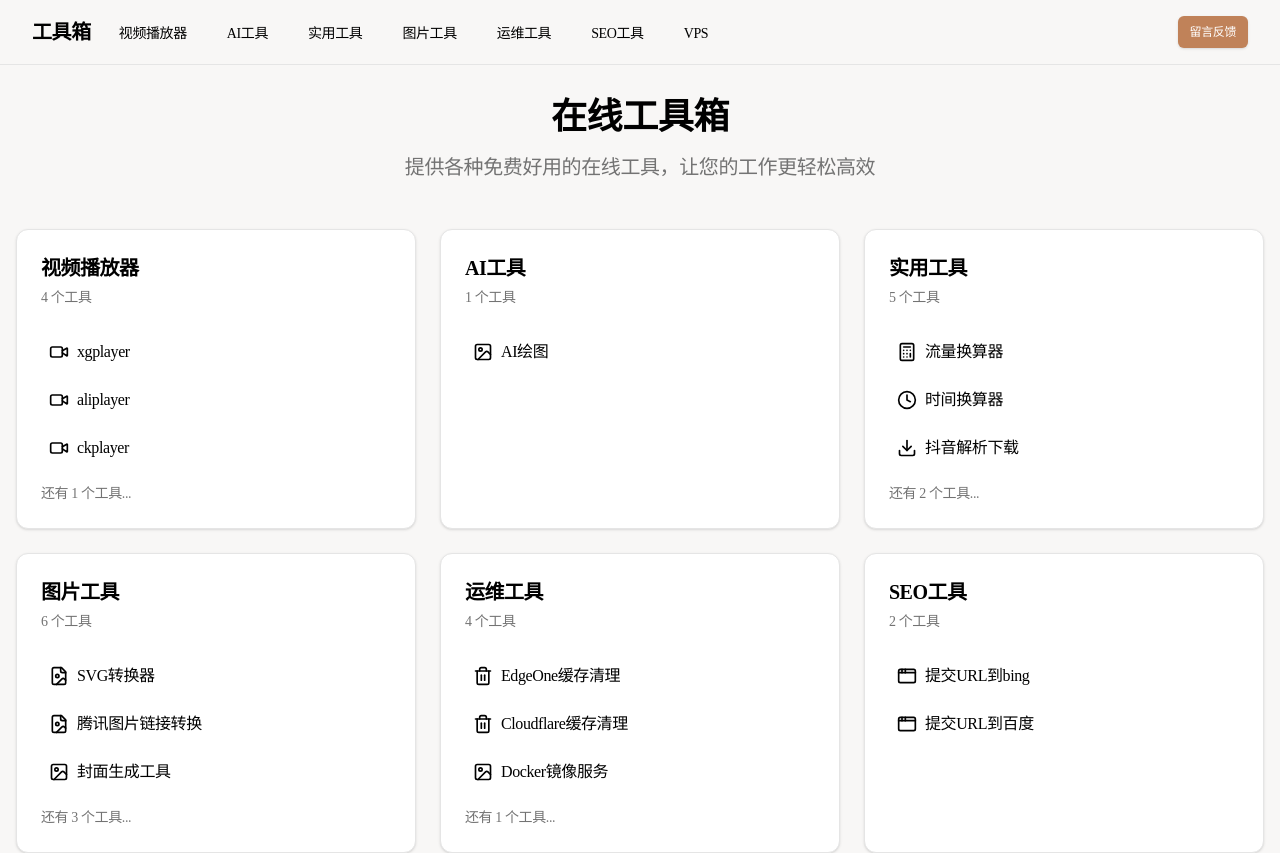
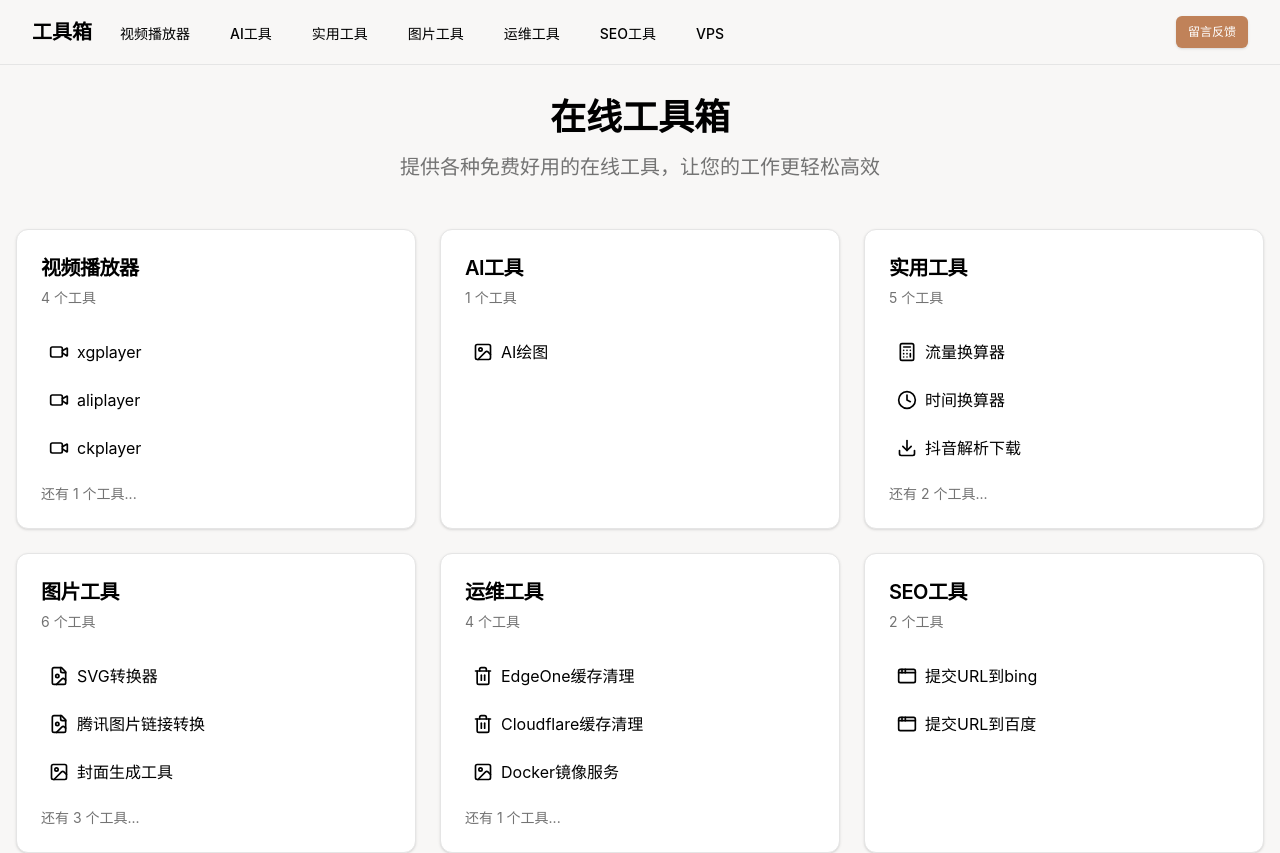
Before and after one commit to woodchen-ink/onepage, a Next.js app: page / in a window 1280 px wide. Shown: the top 853 px of the page. Built offline with nearby package versions, Linux system fonts and the light colour scheme.

Commit message:
refactor(tailwind): 迁移至Tailwind CSS v4并优化样式配置
移除旧的tailwind.config.ts文件，改用新的@tailwindcss/postcss插件
更新globals.css使用新的CSS变量和主题配置
简化postcss配置并升级相关依赖
调整导航栏下拉菜单的边框样式

```diff
--- a/app/globals.css
+++ b/app/globals.css
@@ -1,149 +1,176 @@
-@tailwind base;
-@tailwind components;
-@tailwind utilities;
+@import "tailwindcss";
+@plugin "tailwindcss-animate";
 
-html, body {
-  height: 100%;
-  height: 100%;
-  margin: 0;
-  padding: 0;
-}
+@custom-variant dark (&:is(.dark *));
+
 @theme {
   --font-sans: -apple-system, BlinkMacSystemFont, 'Noto Sans SC', system-ui, 'Segoe UI', 'PingFang SC', 'Hiragino Sans GB', 'Microsoft YaHei', 'Helvetica Neue', Helvetica, Arial, sans-serif;
   --font-mono: 'SF Mono', Monaco, 'Inconsolata', 'Roboto Mono', 'Source Code Pro', Menlo, Consolas, 'DejaVu Sans Mono', monospace;
 }
 
-@layer base {
-  :root {
-    --background: 30 12.5000% 96.8627%;
-    --foreground: 0 0% 0%;
-    --card: 0 0% 100%;
-    --card-foreground: 0 0% 0%;
-    --popover: 0 0% 100%;
-    --popover-foreground: 0 0% 0%;
-    --primary: 23.8835 44.9782% 55.0980%;
-    --primary-foreground: 0 0% 100%;
-    --secondary: 0 0% 96.0784%;
-    --secondary-foreground: 0 0% 0%;
-    --muted: 0 0% 89.8039%;
-    --muted-foreground: 0 0% 45.0980%;
-    --accent: 23.8835 44.9782% 55.0980%;
-    --accent-foreground: 0 0% 0%;
-    --destructive: 11.7857 44.0945% 50.1961%;
-    --destructive-foreground: 0 0% 100%;
-    --border: 0 0% 89.8039%;
-    --input: 0 0% 89.8039%;
-    --ring: 23.8835 44.9782% 55.0980%;
-    --chart-1: 23.8835 44.9782% 55.0980%;
-    --chart-2: 11.7857 44.0945% 50.1961%;
-    --chart-3: 120 25.0000% 42.3529%;
-    --chart-4: 346.0563 93.4211% 70.1961%;
-    --chart-5: 60 76.5432% 68.2353%;
-    --sidebar: 0 0% 96.0784%;
-    --sidebar-foreground: 0 0% 0%;
-    --sidebar-primary: 23.8835 44.9782% 55.0980%;
-    --sidebar-primary-foreground: 0 0% 100%;
-    --sidebar-accent: 23.8835 44.9782% 55.0980%;
-    --sidebar-accent-foreground: 0 0% 0%;
-    --sidebar-border: 0 0% 89.8039%;
-    --sidebar-ring: 23.8835 44.9782% 55.0980%;
-    --font-sans: #000000;
-    --font-serif: #000000;
-    --font-mono: #000000;
-    --radius: 0.5rem;
-    --shadow-2xs: 0 0 0 0 hsl(0 0% 0% / 0.00);
-    --shadow-xs: 0 0 0 0 hsl(0 0% 0% / 0.00);
-    --shadow-sm: 0 0 0 0 hsl(0 0% 0% / 0.00), 0 1px 2px -1px hsl(0 0% 0% / 0.00);
-    --shadow: 0 0 0 0 hsl(0 0% 0% / 0.00), 0 1px 2px -1px hsl(0 0% 0% / 0.00);
-    --shadow-md: 0 0 0 0 hsl(0 0% 0% / 0.00), 0 2px 4px -1px hsl(0 0% 0% / 0.00);
-    --shadow-lg: 0 0 0 0 hsl(0 0% 0% / 0.00), 0 4px 6px -1px hsl(0 0% 0% / 0.00);
-    --shadow-xl: 0 0 0 0 hsl(0 0% 0% / 0.00), 0 8px 10px -1px hsl(0 0% 0% / 0.00);
-    --shadow-2xl: 0 0 0 0 hsl(0 0% 0% / 0.00);
-    --tracking-normal: -0.025em;
-  }
+@theme inline {
+  --color-background: var(--background);
+  --color-foreground: var(--foreground);
+  --color-sidebar-ring: var(--sidebar-ring);
+  --color-sidebar-border: var(--sidebar-border);
+  --color-sidebar-accent-foreground: var(--sidebar-accent-foreground);
+  --color-sidebar-accent: var(--sidebar-accent);
+  --color-sidebar-primary-foreground: var(--sidebar-primary-foreground);
+  --color-sidebar-primary: var(--sidebar-primary);
+  --color-sidebar-foreground: var(--sidebar-foreground);
+  --color-sidebar: var(--sidebar);
+  --color-chart-5: var(--chart-5);
+  --color-chart-4: var(--chart-4);
+  --color-chart-3: var(--chart-3);
+  --color-chart-2: var(--chart-2);
+  --color-chart-1: var(--chart-1);
+  --color-ring: var(--ring);
+  --color-input: var(--input);
+  --color-border: var(--border);
+  --color-destructive: var(--destructive);
+  --color-destructive-foreground: var(--destructive-foreground);
+  --color-accent-foreground: var(--accent-foreground);
+  --color-accent: var(--accent);
+  --color-muted-foreground: var(--muted-foreground);
+  --color-muted: var(--muted);
+  --color-secondary-foreground: var(--secondary-foreground);
+  --color-secondary: var(--secondary);
+  --color-primary-foreground: var(--primary-foreground);
+  --color-primary: var(--primary);
+  --color-popover-foreground: var(--popover-foreground);
+  --color-popover: var(--popover);
+  --color-card-foreground: var(--card-foreground);
+  --color-card: var(--card);
+  --radius-sm: calc(var(--radius) - 4px);
+  --radius-md: calc(var(--radius) - 2px);
+  --radius-lg: var(--radius);
+  --radius-xl: calc(var(--radius) + 4px);
 
-  .dark {
-    --background: 0 0% 10.1961%;
-    --foreground: 30 12.5000% 96.8627%;
-    --card: 0 0% 14.9020%;
-    --card-foreground: 30 12.5000% 96.8627%;
-    --popover: 0 0% 14.9020%;
-    --popover-foreground: 30 12.5000% 96.8627%;
-    --primary: 23.8835 44.9782% 55.0980%;
-    --primary-foreground: 0 0% 0%;
-    --secondary: 0 0% 25.0980%;
-    --secondary-foreground: 30 12.5000% 96.8627%;
-    --muted: 0 0% 25.0980%;
-    --muted-foreground: 0 0% 63.9216%;
-    --accent: 23.8835 44.9782% 55.0980%;
-    --accent-foreground: 0 0% 0%;
-    --destructive: 11.7857 44.0945% 50.1961%;
-    --destructive-foreground: 0 0% 0%;
-    --border: 0 0% 25.0980%;
-    --input: 0 0% 14.9020%;
-    --ring: 23.8835 44.9782% 55.0980%;
-    --chart-1: 23.8835 44.9782% 55.0980%;
-    --chart-2: 11.7857 44.0945% 50.1961%;
-    --chart-3: 120 25.0000% 42.3529%;
-    --chart-4: 346.0563 93.4211% 70.1961%;
-    --chart-5: 60 76.5432% 68.2353%;
-    --sidebar: 0 0% 12.1569%;
-    --sidebar-foreground: 30 12.5000% 96.8627%;
-    --sidebar-primary: 23.8835 44.9782% 55.0980%;
-    --sidebar-primary-foreground: 0 0% 0%;
-    --sidebar-accent: 23.8835 44.9782% 55.0980%;
-    --sidebar-accent-foreground: 0 0% 0%;
-    --sidebar-border: 0 0% 20%;
-    --sidebar-ring: 23.8835 44.9782% 55.0980%;
-    --font-sans: #F8F7F6;
-    --font-serif: #F8F7F6;
-    --font-mono: #F8F7F6;
-    --radius: 0.5rem;
-    --shadow-2xs: 0 0 0 0 hsl(0 0% 0% / 0.00);
-    --shadow-xs: 0 0 0 0 hsl(0 0% 0% / 0.00);
-    --shadow-sm: 0 0 0 0 hsl(0 0% 0% / 0.00), 0 1px 2px -1px hsl(0 0% 0% / 0.00);
-    --shadow: 0 0 0 0 hsl(0 0% 0% / 0.00), 0 1px 2px -1px hsl(0 0% 0% / 0.00);
-    --shadow-md: 0 0 0 0 hsl(0 0% 0% / 0.00), 0 2px 4px -1px hsl(0 0% 0% / 0.00);
-    --shadow-lg: 0 0 0 0 hsl(0 0% 0% / 0.00), 0 4px 6px -1px hsl(0 0% 0% / 0.00);
-    --shadow-xl: 0 0 0 0 hsl(0 0% 0% / 0.00), 0 8px 10px -1px hsl(0 0% 0% / 0.00);
-    --shadow-2xl: 0 0 0 0 hsl(0 0% 0% / 0.00);
-  }
+  /* 自定义颜色变量映射 */
+  --color-text-primary: var(--color-text-primary);
+  --color-bg-primary: var(--color-bg-primary);
+  --color-emphasis: var(--color-emphasis);
+  --color-emphasis-secondary: var(--color-emphasis-secondary);
+  --color-highlight: var(--color-highlight);
+  --color-danger: var(--color-danger);
+  --color-success: var(--color-success);
+  --color-love: var(--color-love);
+  --color-selected: var(--color-selected);
+  --color-hover: var(--color-hover);
+}
 
-  body {
-    letter-spacing: var(--tracking-normal);
-  }
+:root {
+  /* Apple-style radius system */
+  --radius: 0.5rem; /* 8px - Apple's preferred corner radius */
+  --radius-xs: 0.25rem; /* 4px */
+  --radius-sm: 0.375rem; /* 6px */
+  --radius-md: 0.5rem; /* 8px - primary */
+  --radius-lg: 0.75rem; /* 12px */
+  --radius-xl: 1rem; /* 16px */
+
+  /* Apple-style shadows */
+  --shadow-xs: 0 1px 2px 0 rgb(0 0 0 / 0.05);
+  --shadow-sm: 0 1px 3px 0 rgb(0 0 0 / 0.1), 0 1px 2px -1px rgb(0 0 0 / 0.1);
+  --shadow-md: 0 4px 6px -1px rgb(0 0 0 / 0.1), 0 2px 4px -2px rgb(0 0 0 / 0.1);
+  --shadow-lg: 0 10px 15px -3px rgb(0 0 0 / 0.1), 0 4px 6px -4px rgb(0 0 0 / 0.1);
+  --shadow-xl: 0 20px 25px -5px rgb(0 0 0 / 0.1), 0 8px 10px -6px rgb(0 0 0 / 0.1);
+
+  /* Apple-style blur effects */
+  --blur-sm: blur(4px);
+  --blur-md: blur(8px);
+  --blur-lg: blur(16px);
+
+  /* Apple-style animation timing */
+  --ease-out: cubic-bezier(0.16, 1, 0.3, 1);
+  --ease-in-out: cubic-bezier(0.4, 0, 0.2, 1);
+  --ease-spring: cubic-bezier(0.34, 1.56, 0.64, 1);
+
+  --background: oklch(0.9766 0.0017 67.8025);
+  --foreground: oklch(0 0 0);
+  --card: oklch(1.0000 0 0);
+  --card-foreground: oklch(0 0 0);
+  --popover: oklch(1.0000 0 0);
+  --popover-foreground: oklch(0 0 0);
+  --primary: oklch(0.6606 0.0950 53.8176);
+  --primary-foreground: oklch(1.0000 0 0);
+  --secondary: oklch(0.9702 0 0);
+  --secondary-foreground: oklch(0 0 0);
+  --muted: oklch(0.9219 0 0);
+  --muted-foreground: oklch(0.5555 0 0);
+  --accent: oklch(0.6606 0.0950 53.8176);
+  --accent-foreground: oklch(0 0 0);
+  --destructive: oklch(0.5845 0.1216 34.8390);
+  --destructive-foreground: oklch(1.0000 0 0);
+  --border: oklch(0.9219 0 0);
+  --input: oklch(0.9219 0 0);
+  --ring: oklch(0.6606 0.0950 53.8176);
+  --chart-1: oklch(0.6606 0.0950 53.8176);
+  --chart-2: oklch(0.5845 0.1216 34.8390);
+  --chart-3: oklch(0.5713 0.0996 144.1342);
+  --chart-4: oklch(0.7132 0.1753 8.2311);
+  --chart-5: oklch(0.9188 0.1463 108.9643);
+  --sidebar: oklch(0.9702 0 0);
+  --sidebar-foreground: oklch(0 0 0);
+  --sidebar-primary: oklch(0.6606 0.0950 53.8176);
+  --sidebar-primary-foreground: oklch(1.0000 0 0);
+  --sidebar-accent: oklch(0.6606 0.0950 53.8176);
+  --sidebar-accent-foreground: oklch(0 0 0);
+  --sidebar-border: oklch(0.9219 0 0);
+  --sidebar-ring: oklch(0.6606 0.0950 53.8176);
+
+  /* 自定义颜色变量 */
+  --color-text-primary: #000000;
+  --color-bg-primary: #F8F7F6;
+  --color-emphasis: #C08259;
+  --color-emphasis-secondary: #b85e48;
+  --color-highlight: #ecec70;
+  --color-danger: #b85e48;
+  --color-success: #518751;
+  --color-love: #fa6c8d;
+  --color-selected: #F4E8E0;
+  --color-hover: #EEEDEC;
+}
+
+.dark {
+  --background: oklch(0.2178 0 0);
+  --foreground: oklch(0.9766 0.0017 67.8025);
+  --card: oklch(0.2686 0 0);
+  --card-foreground: oklch(0.9766 0.0017 67.8025);
+  --popover: oklch(0.2686 0 0);
+  --popover-foreground: oklch(0.9766 0.0017 67.8025);
+  --primary: oklch(0.6606 0.0950 53.8176);
+  --primary-foreground: oklch(0 0 0);
+  --secondary: oklch(0.3715 0 0);
+  --secondary-foreground: oklch(0.9766 0.0017 67.8025);
+  --muted: oklch(0.3715 0 0);
+  --muted-foreground: oklch(0.7155 0 0);
+  --accent: oklch(0.6606 0.0950 53.8176);
+  --accent-foreground: oklch(0 0 0);
+  --destructive: oklch(0.5845 0.1216 34.8390);
+  --destructive-foreground: oklch(0 0 0);
+  --border: oklch(0.3715 0 0);
+  --input: oklch(0.2686 0 0);
+  --ring: oklch(0.6606 0.0950 53.8176);
+  --chart-1: oklch(0.6606 0.0950 53.8176);
+  --chart-2: oklch(0.5845 0.1216 34.8390);
+  --chart-3: oklch(0.5713 0.0996 144.1342);
+  --chart-4: oklch(0.7132 0.1753 8.2311);
+  --chart-5: oklch(0.9188 0.1463 108.9643);
+  --sidebar: oklch(0.2393 0 0);
+  --sidebar-foreground: oklch(0.9766 0.0017 67.8025);
+  --sidebar-primary: oklch(0.6606 0.0950 53.8176);
+  --sidebar-primary-foreground: oklch(0 0 0);
+  --sidebar-accent: oklch(0.6606 0.0950 53.8176);
+  --sidebar-accent-foreground: oklch(0 0 0);
+  --sidebar-border: oklch(0.3211 0 0);
+  --sidebar-ring: oklch(0.6606 0.0950 53.8176);
 }
 
 @layer base {
   * {
-    @apply border-border;
+    @apply border-border outline-ring/50;
   }
   body {
     @apply bg-background text-foreground;
   }
 }
-
-/* 隐藏滚动条但保持功能 */
-@layer utilities {
-  .scrollbar-none {
-    -ms-overflow-style: none;  /* IE and Edge */
-    scrollbar-width: none;     /* Firefox */
-  }
-
-  .scrollbar-none::-webkit-scrollbar {
-    display: none;             /* Chrome, Safari, Opera */
-  }
-}
-
-/* 移动端Tabs适配 */
-@media (max-width: 768px) {
-  [role="tablist"] > div {
-    padding-bottom: 0.25rem;
-  }
-
-  [role="tab"] {
-    min-width: fit-content;
-    white-space: nowrap;
-    flex-shrink: 0;
-  }
-}
--- a/components/layout/nav-bar.tsx
+++ b/components/layout/nav-bar.tsx
@@ -29,7 +29,7 @@ export function NavBar() {
                     {section.name}
                   </button>
                   <div className="absolute left-0 hidden group-hover:block pt-1 w-48 z-50">
-                    <div className="bg-background rounded-md shadow-lg ring-1 ring-black ring-opacity-5">
+                    <div className="bg-background rounded-md shadow-lg border border-border">
                       {section.items.map((item) => {
                         const Icon = item.icon;
                         return (
--- a/package.json
+++ b/package.json
@@ -18,6 +18,7 @@
     "@radix-ui/react-slot": "^1.2.0",
     "@radix-ui/react-tabs": "^1.1.3",
     "@radix-ui/react-toast": "^1.2.6",
+    "@tailwindcss/postcss": "^4.1.12",
     "@types/dplayer": "^1.25.2",
     "class-variance-authority": "^0.7.1",
     "clsx": "^2.1.1",
@@ -46,7 +47,7 @@
     "eslint": "^9",
     "eslint-config-next": "15.1.0",
     "postcss": "^8",
-    "tailwindcss": "^3.4.1",
+    "tailwindcss": "^4.1.12",
     "typescript": "^5"
   }
 }
--- a/postcss.config.mjs
+++ b/postcss.config.mjs
@@ -1,9 +1,5 @@
-/** @type {import('postcss-load-config').Config} */
 const config = {
-  plugins: {
-    tailwindcss: {},
-    autoprefixer: {},
-  },
+  plugins: ["@tailwindcss/postcss"],
 };
 
 export default config;
--- a/tailwind.config.ts
+++ /dev/null
@@ -1,75 +0,0 @@
-import type { Config } from "tailwindcss";
-import animate from "tailwindcss-animate";
-
-export default {
-    darkMode: ["class"],
-    content: [
-    "./pages/**/*.{js,ts,jsx,tsx,mdx}",
-    "./components/**/*.{js,ts,jsx,tsx,mdx}",
-    "./app/**/*.{js,ts,jsx,tsx,mdx}",
-    "./src/**/*.{js,ts,jsx,tsx,mdx}",
-    "./lib/**/*.{js,ts,jsx,tsx,mdx}",
-  ],
-  theme: {
-  	container: {
-  		center: true,
-  		padding: "2rem",
-  		screens: {
-  			"2xl": "1400px",
-  		},
-  	},
-  	extend: {
-  		fontFamily: {
-  			sans: ['var(--font-sans)'],
-  		},
-  		colors: {
-  			background: 'hsl(var(--background))',
-  			foreground: 'hsl(var(--foreground))',
-  			card: {
-  				DEFAULT: 'hsl(var(--card))',
-  				foreground: 'hsl(var(--card-foreground))'
-  			},
-  			popover: {
-  				DEFAULT: 'hsl(var(--popover))',
-  				foreground: 'hsl(var(--popover-foreground))'
-  			},
-  			primary: {
-  				DEFAULT: 'hsl(var(--primary))',
-  				foreground: 'hsl(var(--primary-foreground))'
-  			},
-  			secondary: {
-  				DEFAULT: 'hsl(var(--secondary))',
-  				foreground: 'hsl(var(--secondary-foreground))'
-  			},
-  			muted: {
-  				DEFAULT: 'hsl(var(--muted))',
-  				foreground: 'hsl(var(--muted-foreground))'
-  			},
-  			accent: {
-  				DEFAULT: 'hsl(var(--accent))',
-  				foreground: 'hsl(var(--accent-foreground))'
-  			},
-  			destructive: {
-  				DEFAULT: 'hsl(var(--destructive))',
-  				foreground: 'hsl(var(--destructive-foreground))'
-  			},
-  			border: 'hsl(var(--border))',
-  			input: 'hsl(var(--input))',
-  			ring: 'hsl(var(--ring))',
-  			chart: {
-  				'1': 'hsl(var(--chart-1))',
-  				'2': 'hsl(var(--chart-2))',
-  				'3': 'hsl(var(--chart-3))',
-  				'4': 'hsl(var(--chart-4))',
-  				'5': 'hsl(var(--chart-5))'
-  			}
-  		},
-  		borderRadius: {
-  			lg: 'var(--radius)',
-  			md: 'calc(var(--radius) - 2px)',
-  			sm: 'calc(var(--radius) - 4px)'
-  		}
-  	}
-  },
-  plugins: [animate],
-} satisfies Config;
```
Also changed, not shown: 2 other files (tests, documents, lock files or other folders).
